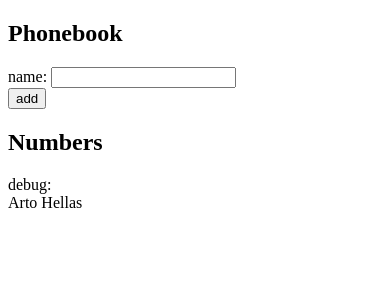
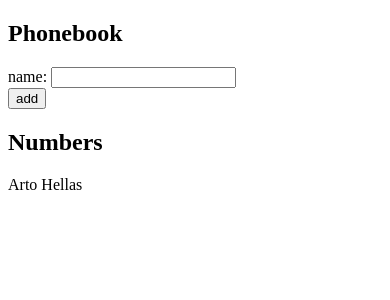
Before and after one commit to Gerarddelae/full-stack-op, a React (Create React App) app in the folder part2/phonebook/: page / in a window 390 px wide. Shown: the top 300 px of the page. Built offline with nearby package versions, Linux system fonts and the light colour scheme.

Commit message:
phonebook step 2

```diff
--- a/part2/phonebook/src/App.js
+++ b/part2/phonebook/src/App.js
@@ -11,13 +11,15 @@ const App = () => {
     const newPerson = {
       name: newName
     }
-    setPersons(persons.concat(newPerson))
+    const onlyNames = persons.map(persons => persons.name)
+    onlyNames.includes(newName)? alert(`${newName} is already added to phonebook`) : setPersons(persons.concat(newPerson))
     setNewName('')
   }
 
   const handleChange = (event) => {
     setNewName(event.target.value)
   }
+
 
   return (
     <div>
@@ -31,7 +33,6 @@ const App = () => {
         </div>
       </form>
       <h2>Numbers</h2>
-      <div>debug: {newName}</div>
       <div>
         {persons.map(persons =>
           <p style={{margin: 0}}>{persons.name} </p>
```
